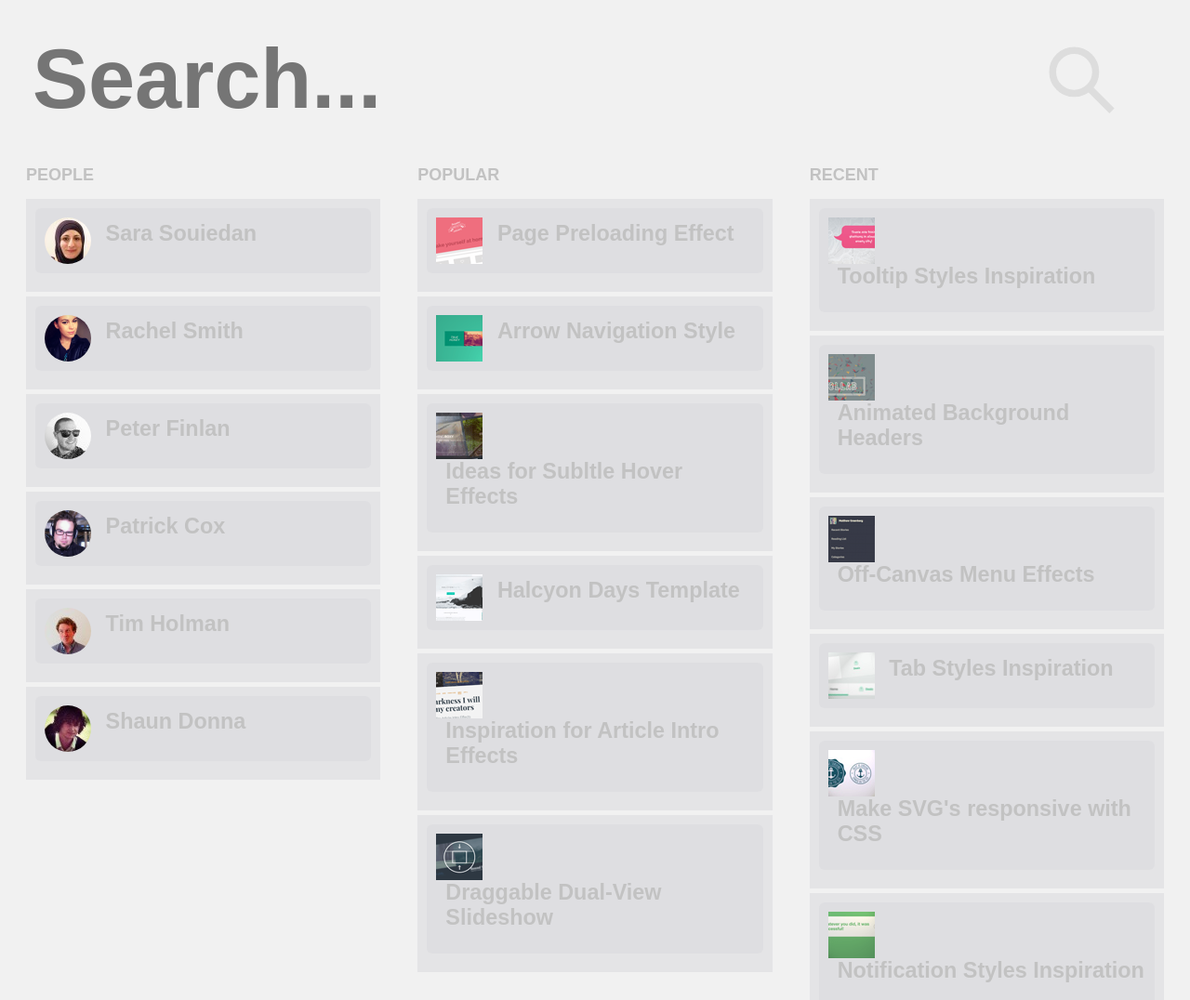
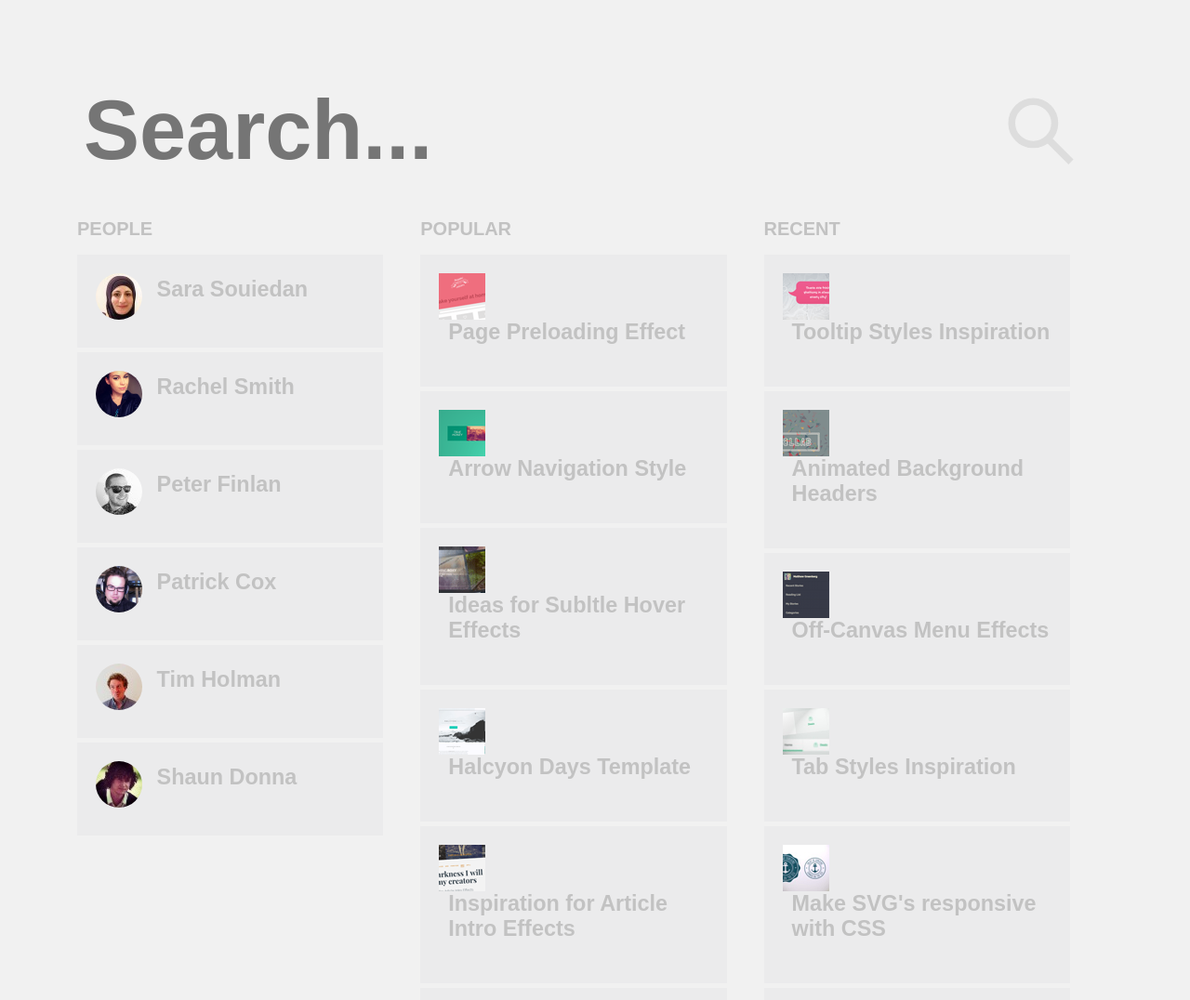
Before and after one commit to hidefall/huge-search, a plain HTML site: page index.html in a window 1280 px wide. Shown: the top 1076 px of the page at 93% size. Drawn offline with Linux system fonts and the light colour scheme.

Commit message:
huge-search update

```diff
--- a/styles/style.css
+++ b/styles/style.css
@@ -3,15 +3,16 @@
 	text-decoration: none;
 	list-style-type: none;
 
+
 }
-
 
 
 body {
 
 
 	background-color: #F1F1F1;
-	font: 14px Arial, sans-serif;
+	font-family: Arial, sans-serif;
+	font-size: 14px;
 	color: #c2c2c2;
 	text-decoration: none;
 }
@@ -30,12 +31,13 @@ body {
 	vertical-align: top;
 	box-sizing: border-box;
 
+
 }
 
 
 .container {
 	margin: 0 auto;
-	padding: 0;
+	padding: 55px;
 
 
 }
@@ -76,7 +78,7 @@ body {
 }
 .search-results .colums {
 	display: inline-block;
-	width: 33.333%;
+	width: 32%;
 	font-size: 14px;
 	padding: 0 20px;
 
@@ -86,7 +88,7 @@ body {
 
 li {
 
-  background-color: #E4E4E6;
+	background-color: rgba(118,117,128,0.05);
 	margin-bottom: 5px;
 	text-align: top;
 	padding: 10px;
@@ -102,7 +104,7 @@ li {
 }
 .list a {
 	display: block;
-	background: rgba(118,117,128,0.05);
+
 	border-radius: 6px;
 	margin-bottom: 10px;
 	padding: 10px;
@@ -154,34 +156,12 @@ li {
 
 
 
-
-h2.People {
+h2 {
 
 	font-weight: 900;
-	font-size: 18px;
+	font-size: 20px;
 	text-transform: uppercase;
-
 }
-
-h2.popular{
-
-
-	font-weight: 900;
-	font-size: 18px;
-	text-transform: uppercase;
-
-
-}
-
-h2.recent{
-
-
-	font-weight: 900;
-	font-size: 18px;
-	text-transform: uppercase;
-
-}
-
 
 
 
```
Also changed, not shown: index.html (line endings or trailing spaces). Lines whose indentation alone changed are shown as unchanged.
